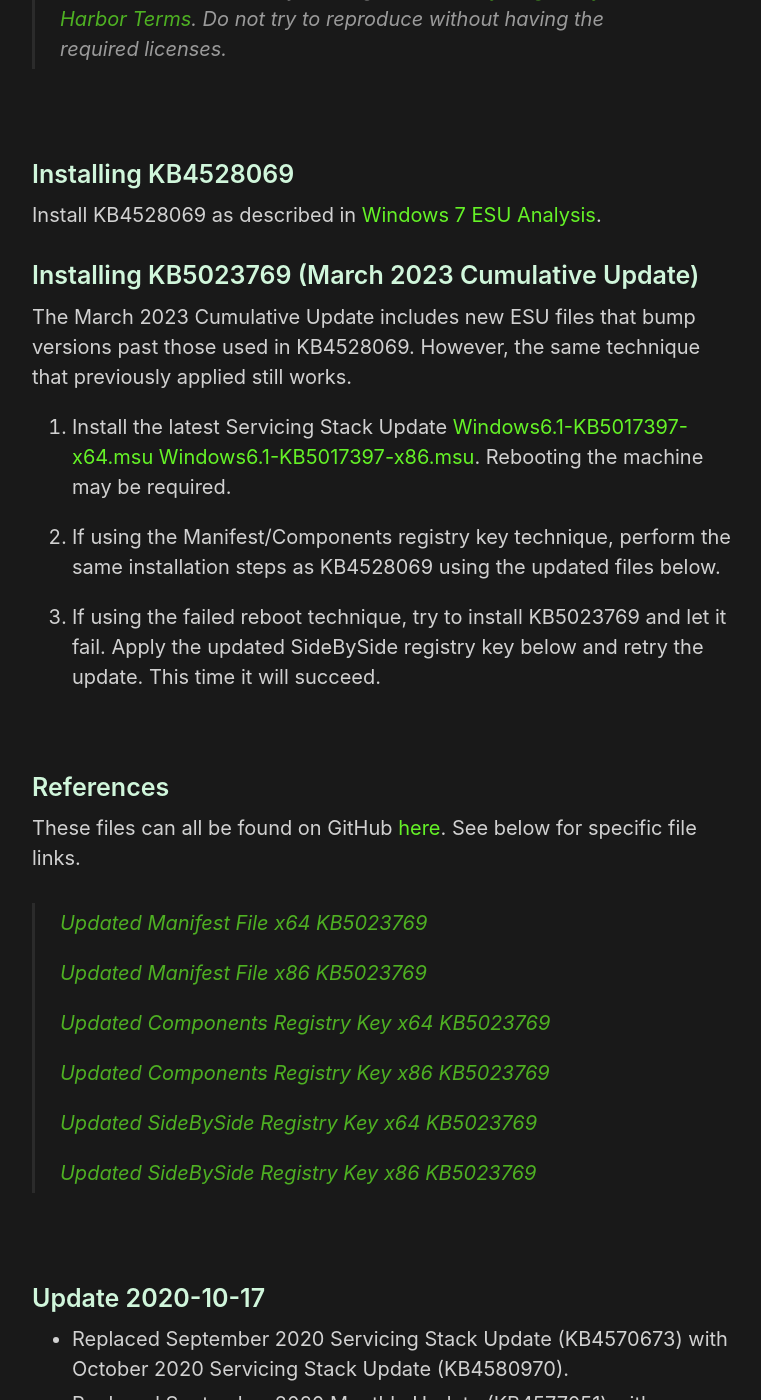
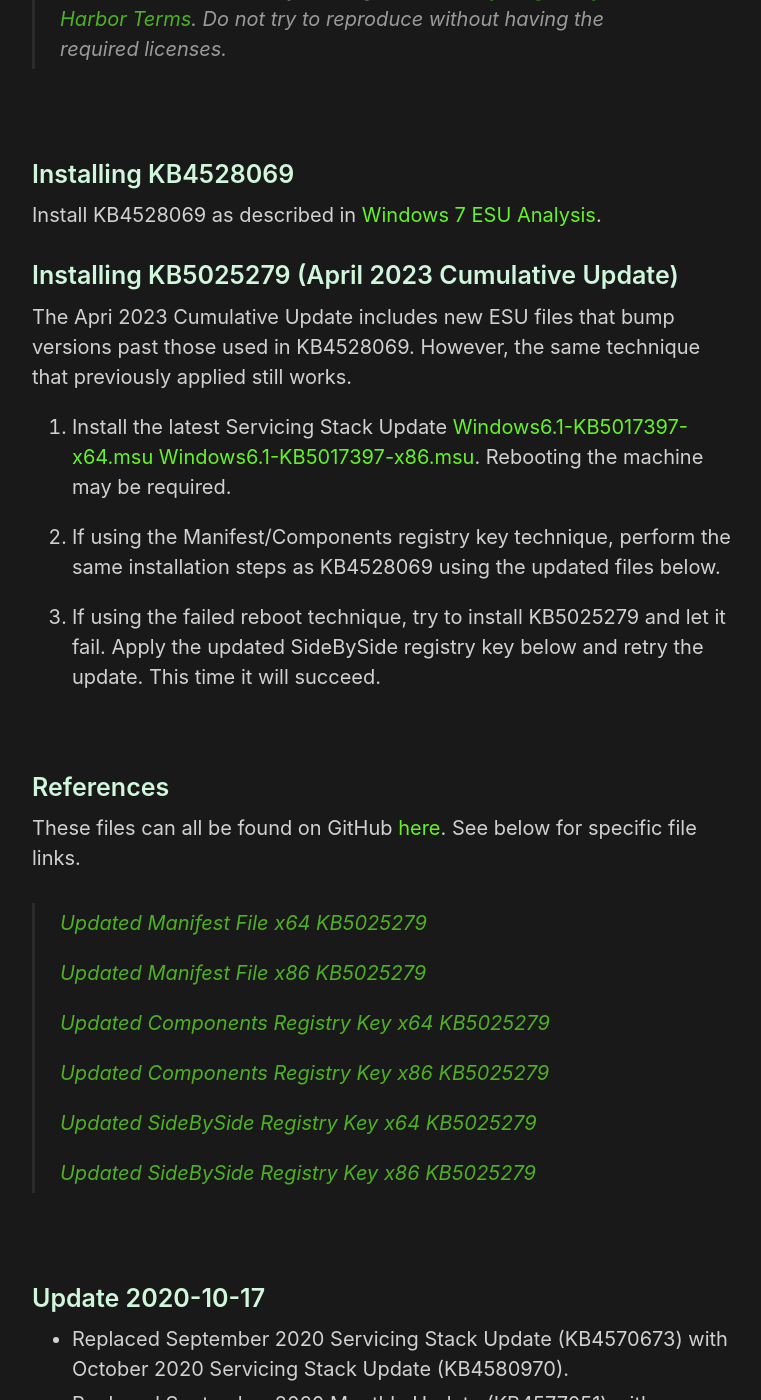
Before and after one commit to HackAndPwn/HackAndPwn.github.io, a Jekyll site: the page built from _posts/2020-09-12-windows-7-esu-analysis-updates.md, in a window 1280 px wide and 1400 px high, scrolled down 731 px. Shown: the whole window, without its empty margins (258-1019 px from the left). Built offline with Jekyll 4.4.1, drawn with Linux system fonts in a browser that asks for light colours; some of the changed text lies outside the part shown.

Commit message:
april 2023 updates

```diff
--- a/_posts/2020-09-12-windows-7-esu-analysis-updates.md
+++ b/_posts/2020-09-12-windows-7-esu-analysis-updates.md
@@ -19,15 +19,15 @@
 
 Install KB4528069 as described in [Windows 7 ESU Analysis](https://hackandpwn.com/windows-7-esu-analysis).
 
-### Installing KB5023769 (March 2023 Cumulative Update)
+### Installing KB5025279 (April 2023 Cumulative Update)
 
-The March 2023 Cumulative Update includes new ESU files that bump versions past those used in KB4528069.  However, the same technique that previously applied still works.
+The Apri 2023 Cumulative Update includes new ESU files that bump versions past those used in KB4528069.  However, the same technique that previously applied still works.
 
 1. Install the latest Servicing Stack Update [Windows6.1-KB5017397-x64.msu](https://github.com/HackAndPwn/Windows-7-Patching/raw/master/07_ESU_Updates/01_Windows6.1-KB5017397-x64.msu) [Windows6.1-KB5017397-x86.msu](https://github.com/HackAndPwn/Windows-7-Patching/raw/master/07_ESU_Updates/01_Windows6.1-KB5017397-x86.msu).  Rebooting the machine may be required.
 
 2. If using the Manifest/Components registry key technique, perform the same installation steps as KB4528069 using the updated files below.
 
-3. If using the failed reboot technique, try to install KB5023769 and let it fail.  Apply the updated SideBySide registry key below and retry the update.  This time it will succeed.
+3. If using the failed reboot technique, try to install KB5025279 and let it fail.  Apply the updated SideBySide registry key below and retry the update.  This time it will succeed.
 
 <br>
 
@@ -35,17 +35,17 @@
 
 These files can all be found on GitHub [here](https://github.com/HackAndPwn/Windows-7-ESU-Analysis).  See below for specific file links.
 
-> [Updated Manifest File x64 KB5023769](https://github.com/HackAndPwn/Windows-7-ESU-Analysis/blob/master/2023_03/amd64_microsoft-windows-s..edsecurityupdatesai_31bf3856ad364e35_6.1.7602.26415_none_c8e25fd236234e70.manifest)
+> [Updated Manifest File x64 KB5025279](https://github.com/HackAndPwn/Windows-7-ESU-Analysis/blob/master/2023_04/amd64_microsoft-windows-s..edsecurityupdatesai_31bf3856ad364e35_6.1.7602.26466_none_c8ad5080364af37c.manifest)
 >
-> [Updated Manifest File x86 KB5023769](https://github.com/HackAndPwn/Windows-7-ESU-Analysis/blob/master/2023_03/x86_microsoft-windows-s..edsecurityupdatesai_31bf3856ad364e35_6.1.7602.26415_none_6cc3c44e7dc5dd3a.manifest)
+> [Updated Manifest File x86 KB5025279](https://github.com/HackAndPwn/Windows-7-ESU-Analysis/blob/master/2023_04/x86_microsoft-windows-s..edsecurityupdatesai_31bf3856ad364e35_6.1.7602.26466_none_6c8eb4fc7ded8246.manifest)
 >
-> [Updated Components Registry Key x64 KB5023769](https://github.com/HackAndPwn/Windows-7-ESU-Analysis/blob/master/2023_03/ComponentsRegistryKey_x64.reg)
+> [Updated Components Registry Key x64 KB5025279](https://github.com/HackAndPwn/Windows-7-ESU-Analysis/blob/master/2023_04/ComponentsRegistryKey_x64.reg)
 >
-> [Updated Components Registry Key x86 KB5023769](https://github.com/HackAndPwn/Windows-7-ESU-Analysis/blob/master/2023_03/ComponentsRegistryKey_x86.reg)
+> [Updated Components Registry Key x86 KB5025279](https://github.com/HackAndPwn/Windows-7-ESU-Analysis/blob/master/2023_04/ComponentsRegistryKey_x86.reg)
 >
-> [Updated SideBySide Registry Key x64 KB5023769](https://github.com/HackAndPwn/Windows-7-ESU-Analysis/blob/master/2023_03/SideBySideRegistryKey_x64.reg)
+> [Updated SideBySide Registry Key x64 KB5025279](https://github.com/HackAndPwn/Windows-7-ESU-Analysis/blob/master/2023_04/SideBySideRegistryKey_x64.reg)
 >
-> [Updated SideBySide Registry Key x86 KB5023769](https://github.com/HackAndPwn/Windows-7-ESU-Analysis/blob/master/2023_03/SideBySideRegistryKey_x86.reg)
+> [Updated SideBySide Registry Key x86 KB5025279](https://github.com/HackAndPwn/Windows-7-ESU-Analysis/blob/master/2023_04/SideBySideRegistryKey_x86.reg)
 
 <br>
 
@@ -180,3 +180,7 @@
 * Replaced February 2023 Monthly Update (KB5022872) with March 2023 Monthly Update (KB5023769).
 * Replaced February 2023 Manifest, Components Registry Key, and SideBySide Registry Key (6.1.7602.26366) with March 2023 (6.1.7602.26415).
 * Updated the reboot note to say it may be required.  Best to attempt the update first and reboot if it fails.
+
+### Update 2023-04-12
+* Replaced March 2023 Monthly Update (KB5023769) with March 2023 April Update (KB5025279).
+* Replaced March 2023 Manifest, Components Registry Key, and SideBySide Registry Key (6.1.7602.26415) with April 2023 (6.1.7602.26466).
```
Also changed, not shown: other parts of _posts/2020-09-12-windows-7-esu-analysis-updates.md (+1 -1 lines), _posts/2020-05-23-windows-7-esu-patching.md (+7 -3 lines).
